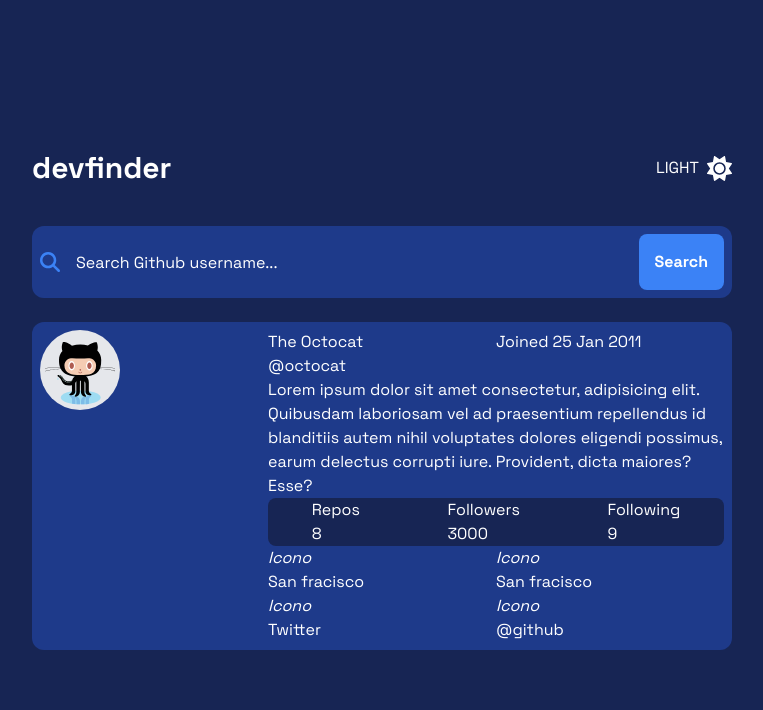
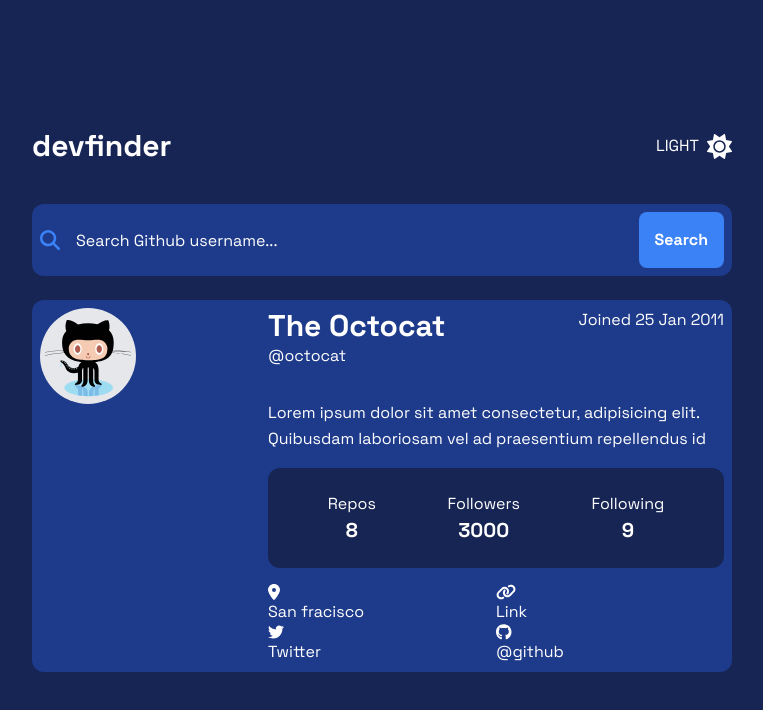
Before and after one commit to ptzt/GithubUser-finder, a Next.js app: page / in a window 1280 px wide. Shown: the top 710 px of the page, without its empty margins (258-1021 px from the left). Built offline with nearby package versions, Linux system fonts and the light colour scheme.

Commit message:
add svg icons

```diff
--- a/src/app/layout.tsx
+++ b/src/app/layout.tsx
@@ -18,7 +18,7 @@
   return (
     <html lang="en">
       <body className={spaceGrotesk.className}>
-        <div className="grid min-h-screen place-content-center bg-blue-950">
+        <div className="grid min-h-screen place-content-center bg-blue-950 px-4">
           <div className="sm:w-[500px] md:w-[600px] lg:w-[700px]">
             <Navbar />
             {children}
--- a/src/components/UserCardInfo.tsx
+++ b/src/components/UserCardInfo.tsx
@@ -1,52 +1,62 @@
 import React from "react";
 import GithubOctocat from "@/components/icons/GithubOctocat";
+import LocationIcon from "@/components/icons/LocationIcon";
+import LinkIcon from "@/components/icons/LinkIcon";
+import TwitterIcon from "./icons/TwitterIcon";
+import GithubIcon from "./icons/GithubIcon";
 
 const UserCardInfo = () => {
   return (
     <article className="grid-areas grid rounded-xl bg-blue-900 p-2 text-white">
-      <div className="section-logo grid h-20 w-20 place-content-center rounded-full bg-gray-200 p-1 ">
+      <div className="section-logo grid h-24 w-24 place-content-center rounded-full bg-gray-200 p-1 ">
         <GithubOctocat className="relative top-2 h-full w-full" />
       </div>
       <div className="section-title">
-        <h2>The Octocat</h2>
+        <h2 className="text-3xl font-bold">The Octocat</h2>
         <p>@octocat</p>
       </div>
-      <p className="section-data">Joined 25 Jan 2011</p>
-      <p className="section-description">
+      <p className="section-data lg:text-right">Joined 25 Jan 2011</p>
+      <p className="section-description mt-8 leading-relaxed">
         Lorem ipsum dolor sit amet consectetur, adipisicing elit. Quibusdam
-        laboriosam vel ad praesentium repellendus id blanditiis autem nihil
-        voluptates dolores eligendi possimus, earum delectus corrupti iure.
-        Provident, dicta maiores? Esse?
+        laboriosam vel ad praesentium repellendus id
       </p>
-      <div className="section-number flex justify-around rounded-lg bg-blue-950">
+      <div className="section-number mt-4 flex justify-around rounded-xl bg-blue-950 p-6 text-center">
         <article>
           <p>Repos</p>
-          <p>8</p>
+          <p className="text-xl font-bold">8</p>
         </article>
         <article>
           <p>Followers</p>
-          <p>3000</p>
+          <p className="text-xl font-bold">3000</p>
         </article>
         <article>
           <p>Following</p>
-          <p>9</p>
+          <p className="text-xl font-bold">9</p>
         </article>
       </div>
-      <div className="section-social md:grid md:grid-cols-2">
+      <div className="section-social mt-4 md:grid md:grid-cols-2">
         <article>
-          <i>Icono</i>
+          <i>
+            <LocationIcon className="fill-white" />
+          </i>
           <p>San fracisco</p>
         </article>
         <article>
-          <i>Icono</i>
-          <p>San fracisco</p>
+          <i>
+            <LinkIcon className="fill-white" />
+          </i>
+          <p>Link</p>
         </article>
         <article>
-          <i>Icono</i>
+          <i>
+            <TwitterIcon className="fill-white" />
+          </i>
           <p>Twitter</p>
         </article>
         <article>
-          <i>Icono</i>
+          <i>
+            <GithubIcon className="fill-white" />
+          </i>
           <p>@github</p>
         </article>
       </div>
--- /dev/null
+++ b/src/components/icons/GithubIcon.tsx
@@ -0,0 +1,13 @@
+import * as React from "react";
+import { SVGProps } from "react";
+const GithubIcon = (props: SVGProps<SVGSVGElement>) => (
+  <svg
+    xmlns="http://www.w3.org/2000/svg"
+    height="1em"
+    viewBox="0 0 496 512"
+    {...props}
+  >
+    <path d="M165.9 397.4c0 2-2.3 3.6-5.2 3.6-3.3.3-5.6-1.3-5.6-3.6 0-2 2.3-3.6 5.2-3.6 3-.3 5.6 1.3 5.6 3.6zm-31.1-4.5c-.7 2 1.3 4.3 4.3 4.9 2.6 1 5.6 0 6.2-2s-1.3-4.3-4.3-5.2c-2.6-.7-5.5.3-6.2 2.3zm44.2-1.7c-2.9.7-4.9 2.6-4.6 4.9.3 2 2.9 3.3 5.9 2.6 2.9-.7 4.9-2.6 4.6-4.6-.3-1.9-3-3.2-5.9-2.9zM244.8 8C106.1 8 0 113.3 0 252c0 110.9 69.8 205.8 169.5 239.2 12.8 2.3 17.3-5.6 17.3-12.1 0-6.2-.3-40.4-.3-61.4 0 0-70 15-84.7-29.8 0 0-11.4-29.1-27.8-36.6 0 0-22.9-15.7 1.6-15.4 0 0 24.9 2 38.6 25.8 21.9 38.6 58.6 27.5 72.9 20.9 2.3-16 8.8-27.1 16-33.7-55.9-6.2-112.3-14.3-112.3-110.5 0-27.5 7.6-41.3 23.6-58.9-2.6-6.5-11.1-33.3 2.6-67.9 20.9-6.5 69 27 69 27 20-5.6 41.5-8.5 62.8-8.5s42.8 2.9 62.8 8.5c0 0 48.1-33.6 69-27 13.7 34.7 5.2 61.4 2.6 67.9 16 17.7 25.8 31.5 25.8 58.9 0 96.5-58.9 104.2-114.8 110.5 9.2 7.9 17 22.9 17 46.4 0 33.7-.3 75.4-.3 83.6 0 6.5 4.6 14.4 17.3 12.1C428.2 457.8 496 362.9 496 252 496 113.3 383.5 8 244.8 8zM97.2 352.9c-1.3 1-1 3.3.7 5.2 1.6 1.6 3.9 2.3 5.2 1 1.3-1 1-3.3-.7-5.2-1.6-1.6-3.9-2.3-5.2-1zm-10.8-8.1c-.7 1.3.3 2.9 2.3 3.9 1.6 1 3.6.7 4.3-.7.7-1.3-.3-2.9-2.3-3.9-2-.6-3.6-.3-4.3.7zm32.4 35.6c-1.6 1.3-1 4.3 1.3 6.2 2.3 2.3 5.2 2.6 6.5 1 1.3-1.3.7-4.3-1.3-6.2-2.2-2.3-5.2-2.6-6.5-1zm-11.4-14.7c-1.6 1-1.6 3.6 0 5.9 1.6 2.3 4.3 3.3 5.6 2.3 1.6-1.3 1.6-3.9 0-6.2-1.4-2.3-4-3.3-5.6-2z" />
+  </svg>
+);
+export default GithubIcon;
--- /dev/null
+++ b/src/components/icons/LinkIcon.tsx
@@ -0,0 +1,13 @@
+import * as React from "react";
+import { SVGProps } from "react";
+const LinkIcon = (props: SVGProps<SVGSVGElement>) => (
+  <svg
+    xmlns="http://www.w3.org/2000/svg"
+    height="1em"
+    viewBox="0 0 640 512"
+    {...props}
+  >
+    <path d="M579.8 267.7c56.5-56.5 56.5-148 0-204.5-50-50-128.8-56.5-186.3-15.4l-1.6 1.1c-14.4 10.3-17.7 30.3-7.4 44.6s30.3 17.7 44.6 7.4l1.6-1.1c32.1-22.9 76-19.3 103.8 8.6 31.5 31.5 31.5 82.5 0 114L422.3 334.8c-31.5 31.5-82.5 31.5-114 0-27.9-27.9-31.5-71.8-8.6-103.8l1.1-1.6c10.3-14.4 6.9-34.4-7.4-44.6s-34.4-6.9-44.6 7.4l-1.1 1.6C206.5 251.2 213 330 263 380c56.5 56.5 148 56.5 204.5 0l112.3-112.3zM60.2 244.3c-56.5 56.5-56.5 148 0 204.5 50 50 128.8 56.5 186.3 15.4l1.6-1.1c14.4-10.3 17.7-30.3 7.4-44.6s-30.3-17.7-44.6-7.4l-1.6 1.1c-32.1 22.9-76 19.3-103.8-8.6C74 372 74 321 105.5 289.5l112.2-112.3c31.5-31.5 82.5-31.5 114 0 27.9 27.9 31.5 71.8 8.6 103.9l-1.1 1.6c-10.3 14.4-6.9 34.4 7.4 44.6s34.4 6.9 44.6-7.4l1.1-1.6C433.5 260.8 427 182 377 132c-56.5-56.5-148-56.5-204.5 0L60.2 244.3z" />
+  </svg>
+);
+export default LinkIcon;
--- /dev/null
+++ b/src/components/icons/LocationIcon.tsx
@@ -0,0 +1,13 @@
+import * as React from "react";
+import { SVGProps } from "react";
+const LocationIcon = (props: SVGProps<SVGSVGElement>) => (
+  <svg
+    xmlns="http://www.w3.org/2000/svg"
+    height="1em"
+    viewBox="0 0 384 512"
+    {...props}
+  >
+    <path d="M215.7 499.2C267 435 384 279.4 384 192 384 86 298 0 192 0S0 86 0 192c0 87.4 117 243 168.3 307.2 12.3 15.3 35.1 15.3 47.4 0zM192 128a64 64 0 1 1 0 128 64 64 0 1 1 0-128z" />
+  </svg>
+);
+export default LocationIcon;
--- /dev/null
+++ b/src/components/icons/TwitterIcon.tsx
@@ -0,0 +1,13 @@
+import * as React from "react";
+import { SVGProps } from "react";
+const TwitterIcon = (props: SVGProps<SVGSVGElement>) => (
+  <svg
+    xmlns="http://www.w3.org/2000/svg"
+    height="1em"
+    viewBox="0 0 512 512"
+    {...props}
+  >
+    <path d="M459.37 151.716c.325 4.548.325 9.097.325 13.645 0 138.72-105.583 298.558-298.558 298.558-59.452 0-114.68-17.219-161.137-47.106 8.447.974 16.568 1.299 25.34 1.299 49.055 0 94.213-16.568 130.274-44.832-46.132-.975-84.792-31.188-98.112-72.772 6.498.974 12.995 1.624 19.818 1.624 9.421 0 18.843-1.3 27.614-3.573-48.081-9.747-84.143-51.98-84.143-102.985v-1.299c13.969 7.797 30.214 12.67 47.431 13.319-28.264-18.843-46.781-51.005-46.781-87.391 0-19.492 5.197-37.36 14.294-52.954 51.655 63.675 129.3 105.258 216.365 109.807-1.624-7.797-2.599-15.918-2.599-24.04 0-57.828 46.782-104.934 104.934-104.934 30.213 0 57.502 12.67 76.67 33.137 23.715-4.548 46.456-13.32 66.599-25.34-7.798 24.366-24.366 44.833-46.132 57.827 21.117-2.273 41.584-8.122 60.426-16.243-14.292 20.791-32.161 39.308-52.628 54.253z" />
+  </svg>
+);
+export default TwitterIcon;
```
